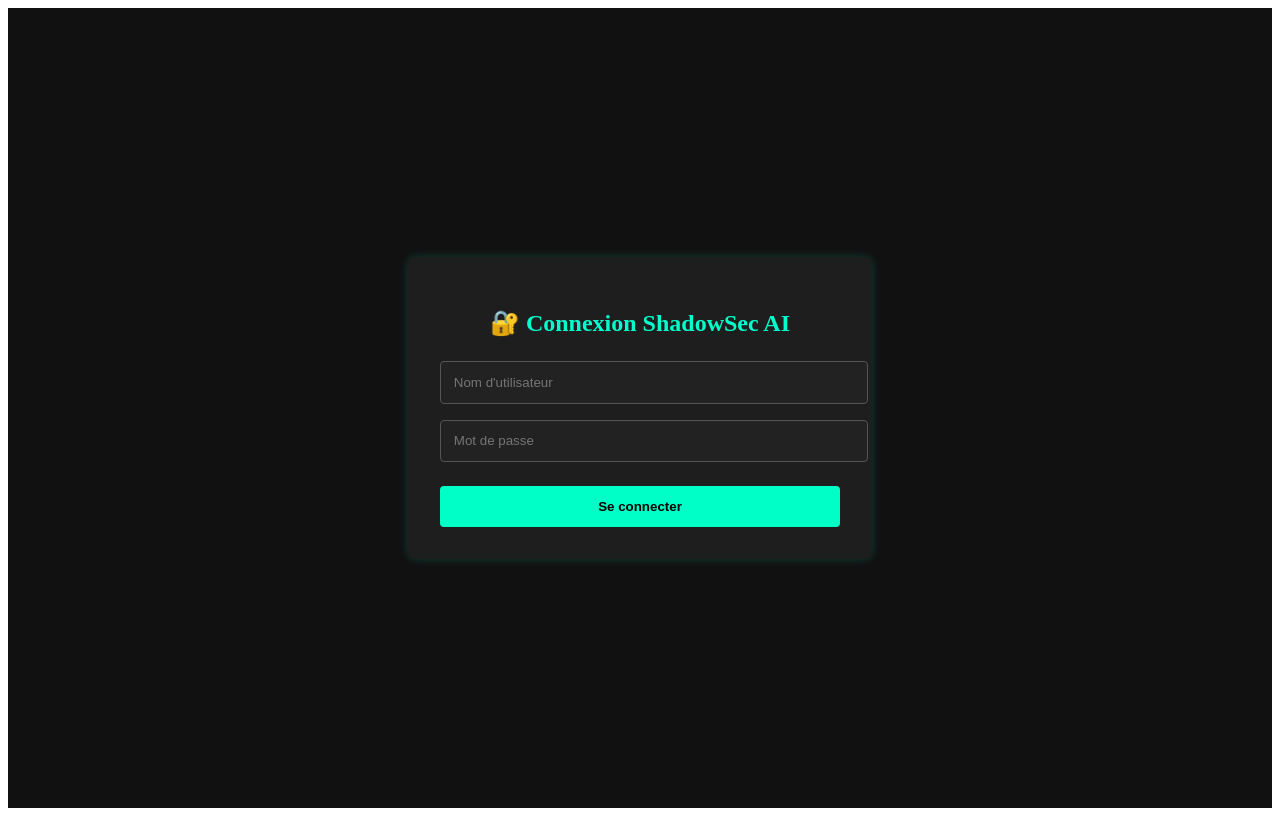
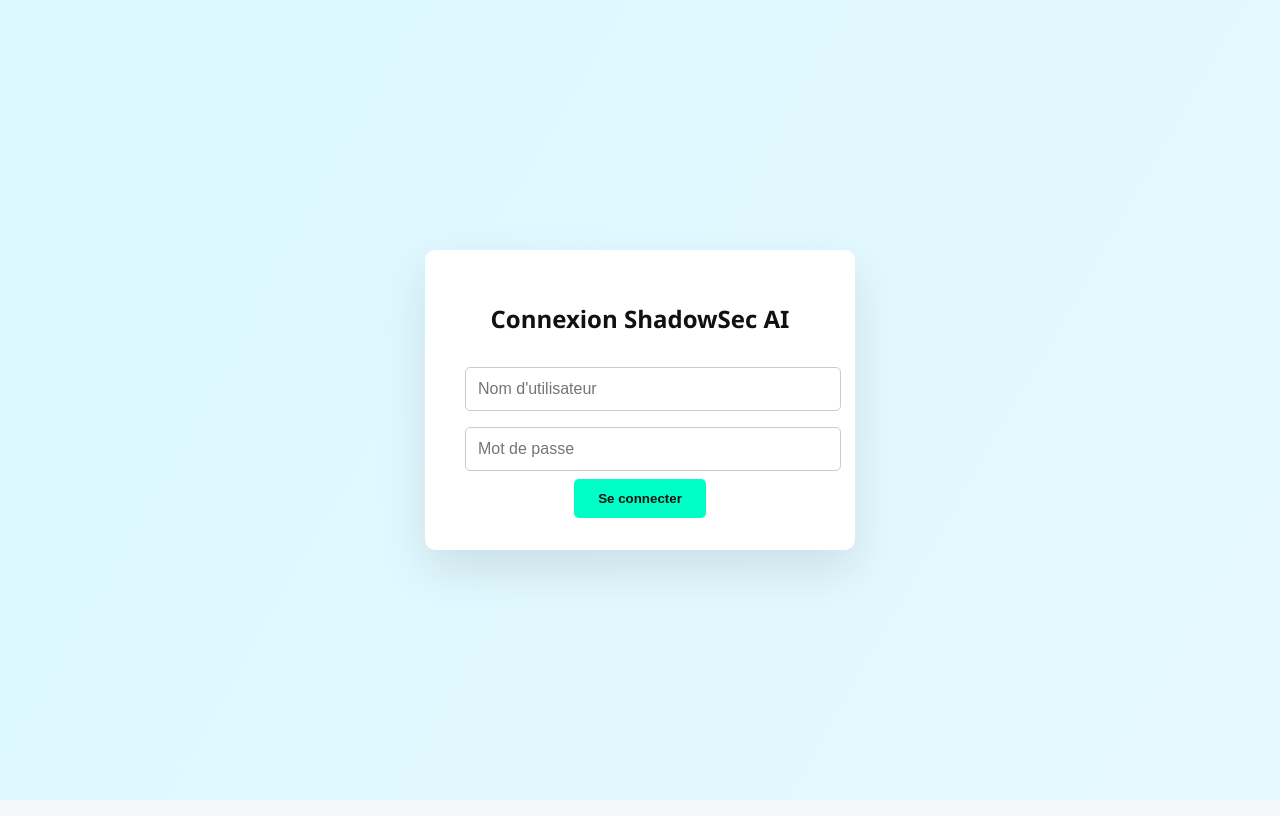
Before and after one commit to Muss78190/shadowsec-frontend, a React (Create React App) app: page / in a window 1280 px wide. Built offline with nearby package versions, Linux system fonts and the light colour scheme.

Commit message:
💡 Ajout nouvelle interface Login.js stylée

```diff
--- a/public/index.html
+++ b/public/index.html
@@ -3,7 +3,8 @@
   <head>
     <meta charset="UTF-8" />
     <meta name="viewport" content="width=device-width, initial-scale=1.0"/>
-    <title>ShadowSec AI Dashboard</title>
+    <title>ShadowSec AI</title>
+    <link rel="stylesheet" href="https://cdnjs.cloudflare.com/ajax/libs/font-awesome/6.5.0/css/all.min.css" />
   </head>
   <body>
     <div id="root"></div>
--- a/src/App.js
+++ b/src/App.js
@@ -1,18 +1,18 @@
 import React, { useState } from "react";
+import Login from "./Login";
 import Dashboard from "./Dashboard";
-import Login from "./Login";
 
 function App() {
   const [isAuthenticated, setIsAuthenticated] = useState(false);
 
   return (
-    <div>
+    <>
       {isAuthenticated ? (
         <Dashboard onLogout={() => setIsAuthenticated(false)} />
       ) : (
-        <Login onLogin={() => setIsAuthenticated(true)} />
+        <Login onLogin={setIsAuthenticated} />
       )}
-    </div>
+    </>
   );
 }
 
--- a/src/Dashboard.css
+++ b/src/Dashboard.css
@@ -1,128 +1,145 @@
+/* Design global */
 body {
   margin: 0;
-    font-family: 'Segoe UI', Tahoma, Geneva, Verdana, sans-serif;
-    background-color: #101010;
-    color: #f0f0f0;
+  background-color: #f5f7fa;
+  font-family: "Segoe UI", sans-serif;
+  color: #1a1a1a;
 }
 
 .dashboard-container {
   padding: 40px;
-    max-width: 1000px;
+  max-width: 1200px;
   margin: auto;
 }
 
+/* Header */
 .dashboard-header {
   display: flex;
   justify-content: space-between;
   align-items: center;
+  margin-bottom: 40px;
 }
 
 .dashboard-header h1 {
-    color: #00ffe1;
-    margin: 0;
-    font-weight: 600;
+  color: #0d47a1;
+  font-size: 2.2rem;
 }
 
 .logout-button {
-    background-color: #e74c3c;
+  background-color: #e53935;
   color: white;
   border: none;
-    padding: 8px 14px;
-    border-radius: 4px;
+  padding: 10px 18px;
+  border-radius: 6px;
   font-weight: bold;
   cursor: pointer;
+  transition: background-color 0.2s ease;
 }
 
-  .scan-section {
-    margin-top: 30px;
-    display: flex;
-    gap: 10px;
+.logout-button:hover {
+  background-color: #c62828;
 }
 
-  .url-input {
-    flex: 1;
-    padding: 10px;
-    background: #1e1e1e;
-    border: 1px solid #333;
+/* Scan section */
+.scan-section {
+  display: flex;
+  align-items: center;
+  margin-bottom: 40px;
+}
+
+.scan-section input {
+  padding: 12px;
+  width: 400px;
+  border: 1px solid #ccc;
+  border-radius: 6px;
+  margin-right: 10px;
+}
+
+.scan-button {
+  background-color: #00c853;
+  color: white;
+  border: none;
+  padding: 12px 20px;
+  font-weight: bold;
+  border-radius: 6px;
+  cursor: pointer;
+  transition: background-color 0.2s ease;
+}
+
+.scan-button:hover {
+  background-color: #009624;
+}
+
+/* Résumés */
+.summary-card {
+  background-color: white;
+  border-radius: 10px;
+  padding: 25px;
+  margin-bottom: 25px;
+  box-shadow: 0 4px 12px rgba(0, 0, 0, 0.05);
+  transition: transform 0.2s ease;
+}
+
+.summary-card:hover {
+  transform: translateY(-2px);
+}
+
+.summary-card ul {
+  padding-left: 20px;
+}
+
+/* Bouton recommandations */
+.reco-button {
+  margin-top: 10px;
+  background-color: #2962ff;
+  color: white;
+  border: none;
+  padding: 10px 16px;
+  border-radius: 6px;
+  font-weight: bold;
+  cursor: pointer;
+  transition: background-color 0.2s ease;
+}
+
+.reco-button:hover {
+  background-color: #0039cb;
+}
+
+.reco-box {
+  background-color: #f1f3f4;
+  padding: 12px;
+  margin-top: 10px;
+  border-left: 5px solid #2962ff;
   border-radius: 4px;
+  white-space: pre-wrap;
+  font-size: 0.95rem;
+}
+
+/* Labels de gravité */
+.label {
+  padding: 5px 10px;
+  border-radius: 5px;
+  font-weight: bold;
+  display: inline-block;
+  margin: 5px 0;
+}
+
+.label.critical {
+  background-color: #ff1744;
   color: white;
 }
 
-  .scan-button {
-    background-color: #00ffc6;
-    border: none;
-    padding: 10px 18px;
-    font-weight: bold;
-    border-radius: 4px;
-    color: #000;
-    cursor: pointer;
-  }
-
-  .section {
-    margin-top: 40px;
-  }
-
-  .section h2 {
-    font-size: 20px;
-    color: #ffffff;
-    border-bottom: 1px solid #333;
-    padding-bottom: 5px;
-    margin-bottom: 15px;
-  }
-
-  ul {
-    padding-left: 20px;
-  }
-
-  a {
-    color: #00bcd4;
-    text-decoration: none;
-  }
-
-  a:hover {
-    text-decoration: underline;
-  }
-
-  .severity {
-    padding: 3px 8px;
-    font-size: 0.9rem;
-    font-weight: 600;
-    border-radius: 4px;
-    display: inline-block;
-    margin: 8px 0;
-  }
-
-  .critical {
-    background-color: #e74c3c;
+.label.high {
+  background-color: #ff9100;
   color: white;
 }
 
-  .high {
-    background-color: #e67e22;
-    color: white;
+.label.medium {
+  background-color: #fdd835;
+  color: #333;
 }
 
-  .medium {
-    background-color: #f1c40f;
-    color: black;
+.label.low {
+  background-color: #69f0ae;
+  color: #000;
 }
-
-  .low {
-    background-color: #2ecc71;
-    color: white;
-  }
-
-  .summary-block {
-    background: #181818;
-    padding: 15px;
-    border-radius: 6px;
-    margin-bottom: 20px;
-    border: 1px solid #222;
-  }
-
-  .history-entry {
-    background: #181818;
-    padding: 10px;
-    border-left: 3px solid #00ffc6;
-    margin-bottom: 15px;
-  }
--- /dev/null
+++ b/src/Login.css
@@ -0,0 +1,66 @@
+.login-container {
+    position: relative;
+    height: 100vh;
+    display: flex;
+    align-items: center;
+    justify-content: center;
+    background: #f4faff;
+    font-family: 'Segoe UI', sans-serif;
+    overflow: hidden;
+  }
+
+  .background-animation {
+    position: absolute;
+    top: 0; left: 0; right: 0; bottom: 0;
+    background: linear-gradient(120deg, #00ffc6, #a0f1ff, #d1faff);
+    background-size: 300% 300%;
+    animation: gradientFlow 10s ease infinite;
+    z-index: 1;
+    opacity: 0.3;
+  }
+
+  @keyframes gradientFlow {
+    0% { background-position: 0% 50%; }
+    50% { background-position: 100% 50%; }
+    100% { background-position: 0% 50%; }
+  }
+
+  .login-form {
+    position: relative;
+    z-index: 2;
+    background: #fff;
+    padding: 2rem 2.5rem;
+    border-radius: 10px;
+    box-shadow: 0 20px 50px rgba(0,0,0,0.1);
+    width: 350px;
+    text-align: center;
+  }
+
+  .login-form h2 {
+    margin-bottom: 1.5rem;
+    color: #111;
+  }
+
+  .login-form input {
+    width: 100%;
+    padding: 0.75rem;
+    margin: 0.5rem 0;
+    border: 1px solid #ccc;
+    border-radius: 5px;
+    font-size: 1rem;
+  }
+
+  .login-form button {
+    background-color: #00ffc6;
+    color: #111;
+    border: none;
+    padding: 0.75rem 1.5rem;
+    font-weight: bold;
+    border-radius: 5px;
+    cursor: pointer;
+    transition: background 0.3s ease;
+  }
+
+  .login-form button:hover {
+    background-color: #00e0b5;
+  }
--- a/src/Login.js
+++ b/src/Login.js
@@ -1,4 +1,5 @@
 import React, { useState } from "react";
+import "./Login.css";
 
 function Login({ onLogin }) {
   const [username, setUsername] = useState("");
@@ -6,81 +7,31 @@
 
   const handleSubmit = (e) => {
     e.preventDefault();
-
-    // 🔐 Authentification basique
     if (username === "admin" && password === "password") {
-      onLogin(); // Connexion réussie
+      onLogin(true);
     } else {
-      alert("❌ Identifiants incorrects.");
+      alert("Identifiants invalides.");
     }
   };
 
   return (
-    <div style={{ backgroundColor: "#111", color: "#fff", minHeight: "100vh", display: "flex", justifyContent: "center", alignItems: "center" }}>
-      <form
-        onSubmit={handleSubmit}
-        style={{
-          background: "#1e1e1e",
-          padding: "2rem",
-          borderRadius: "8px",
-          boxShadow: "0 0 10px rgba(0,255,204,0.2)",
-          width: "100%",
-          maxWidth: "400px"
-        }}
-      >
-        <h2 style={{ marginBottom: "1.5rem", color: "#00FFCC", textAlign: "center" }}>🔐 Connexion ShadowSec AI</h2>
-
-        <div style={{ marginBottom: "1rem" }}>
+    <div className="login-container">
+      <div className="background-animation" />
+      <form className="login-form" onSubmit={handleSubmit}>
+        <h2>Connexion ShadowSec AI</h2>
         <input
           type="text"
           placeholder="Nom d'utilisateur"
           value={username}
           onChange={(e) => setUsername(e.target.value)}
-            required
-            style={{
-              width: "100%",
-              padding: "0.8rem",
-              backgroundColor: "#222",
-              border: "1px solid #555",
-              borderRadius: "4px",
-              color: "#fff"
-            }}
         />
-        </div>
-
-        <div style={{ marginBottom: "1.5rem" }}>
         <input
           type="password"
           placeholder="Mot de passe"
           value={password}
           onChange={(e) => setPassword(e.target.value)}
-            required
-            style={{
-              width: "100%",
-              padding: "0.8rem",
-              backgroundColor: "#222",
-              border: "1px solid #555",
-              borderRadius: "4px",
-              color: "#fff"
-            }}
         />
-        </div>
-
-        <button
-          type="submit"
-          style={{
-            width: "100%",
-            padding: "0.8rem",
-            backgroundColor: "#00FFC6",
-            border: "none",
-            color: "#000",
-            fontWeight: "bold",
-            borderRadius: "4px",
-            cursor: "pointer"
-          }}
-        >
-          Se connecter
-        </button>
+        <button type="submit">Se connecter</button>
       </form>
     </div>
   );
```
Also changed, not shown: src/Dashboard.js (+26 -51 lines), 2 other files (tests, documents, lock files or other folders). Lines whose indentation alone changed are shown as unchanged.
